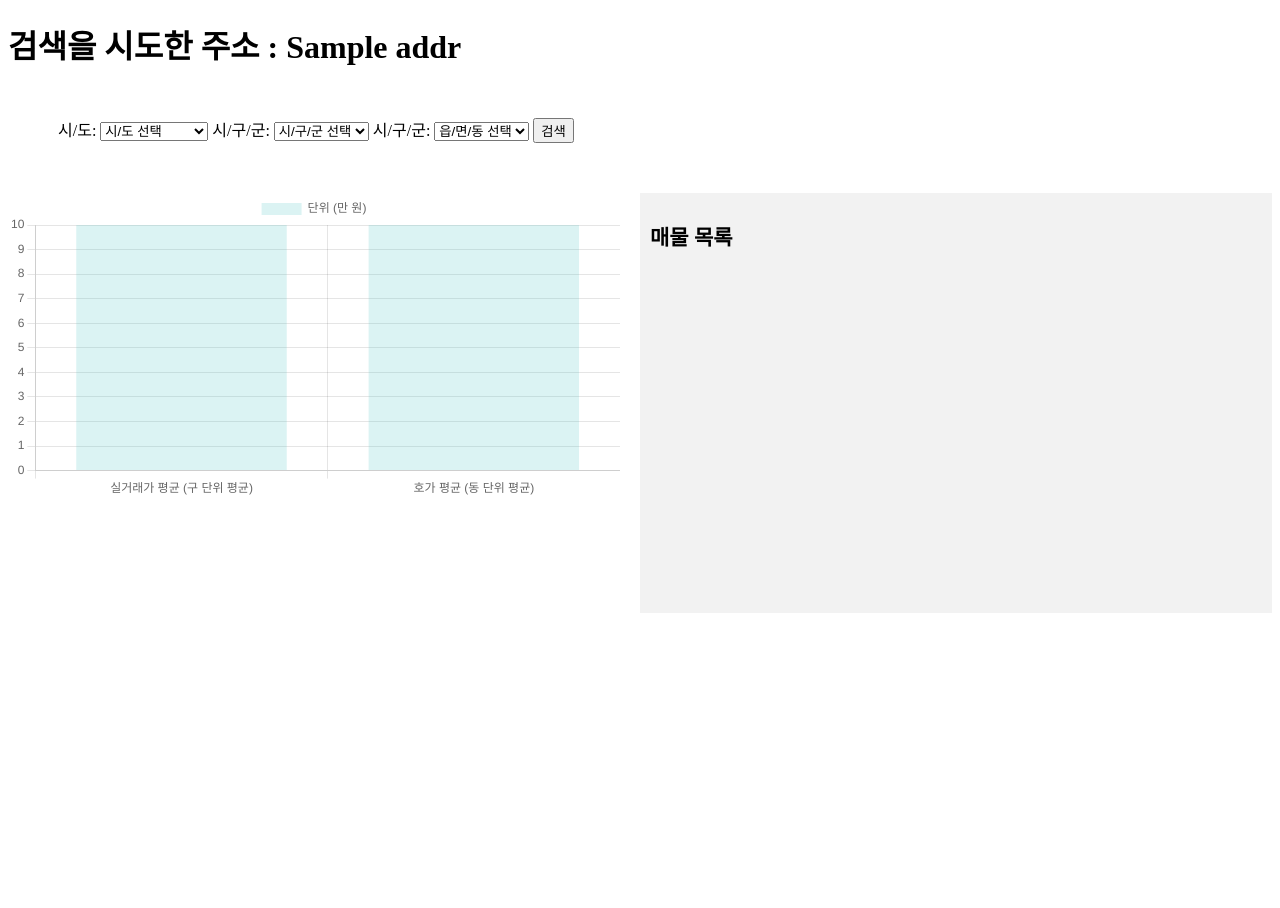
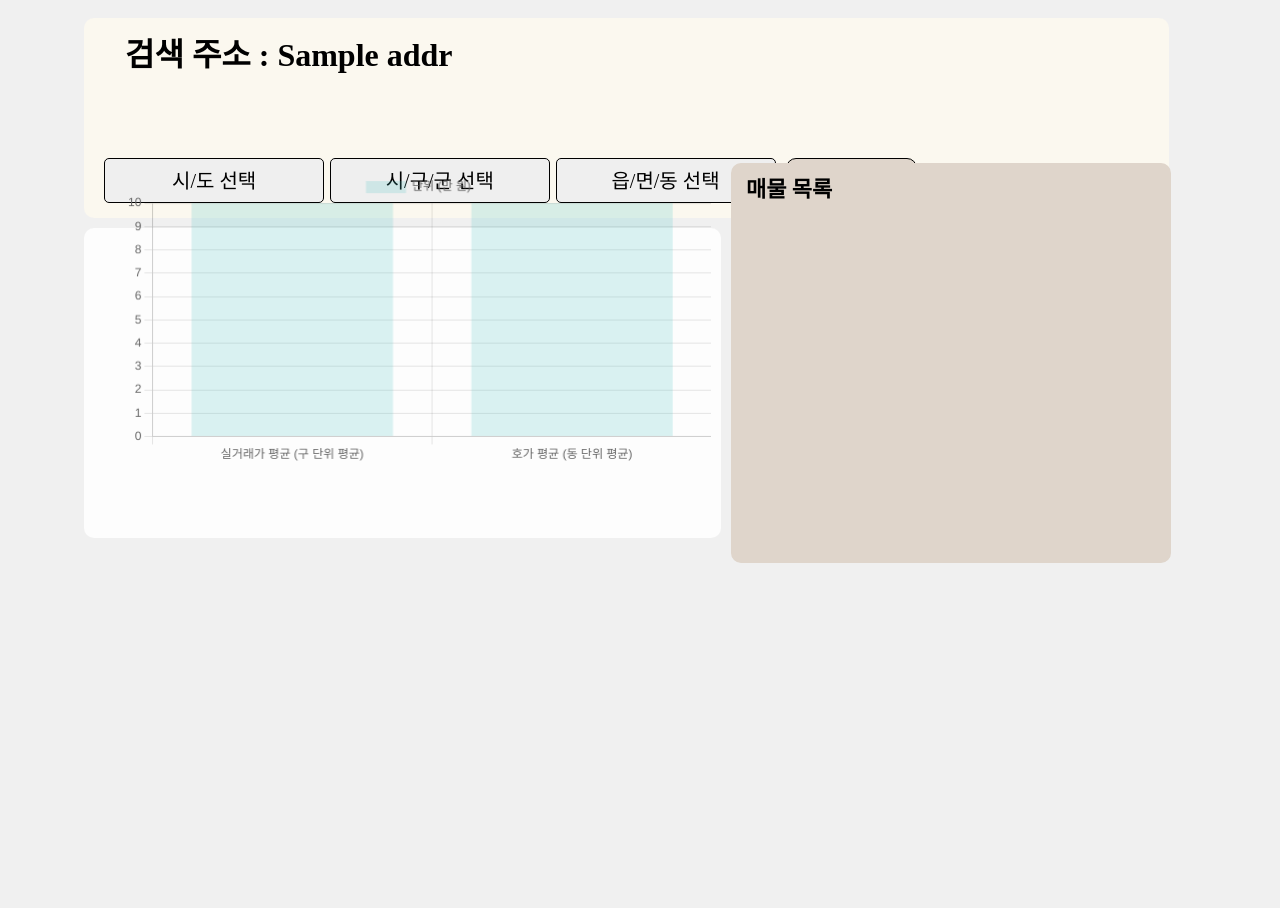
Before and after one commit to JunKiBeom/CD2023, a Django app: template capstone_webproject/templates/showlist.html in a window 1280 px wide. Before the commit the page ends 613 px from the top, so only its background shows below. Run offline with Django 4.2, Linux system fonts and the light colour scheme; the template is opened without the code that fills it: most values are stand-ins (such as "Sample title", 1, 10 or a date in 2020).

Commit message:
디자인병합

```diff
--- a/capstone_webproject/templates/showlist.html
+++ b/capstone_webproject/templates/showlist.html
@@ -12,29 +12,228 @@
             flex: 1;
             margin-right: 20px;
         }
-        canvas {
-            width: 100%;
-            height: auto;
+#propertyItems{
+color: #000000;
 }
+
 .property-list {
-            flex: 1;
-            width: 200px;
-            padding: 10px;
-            background-color: #f2f2f2;
-            font-size: 14px;
+
+flex: 0.7;
+position: relative;
+padding: 15px;
+background-color: #dfd5cb;
+font-family: 'Actor';
+font-style: normal;
+font-weight: 100;
+font-size: 18px;
+color: black;
+box-sizing: border-box;
+top: -8px;
+height: 500px;
+left: calc(1%-158px/2 + 120.5px);
+border-radius: 10px;
 }
+
 .property-item {
 margin-bottom: 10px;
 cursor: pointer;
+color: #000000;
 }
+
+body{
+position: absolute;
+width: 1046px;
+height: 900px;
+left: calc(50% - 1046px/2);
+top: 0px;
+background: #f0f0f0;
+justify-content: center;
+}
+.box{
+position: absolute;
+height: 310px;
+left: calc(20% - 500px/2 - 0.5px);
+right: 450px;
+top: 220px;
+background: #fdfdfd;
+border-radius: 10px;
+justify-content: center;
+}
+#city{
+/* 시/도/ */
+position: absolute;
+width: 350px;
+height: 45px;
+left: 228px;
+top: 600px;
+
+font-family: 'Actor';
+font-style: normal;
+font-weight: 400;
+font-size: 20px;
+line-height: 36px;
+display: flex;
+align-items: center;
+text-align: center;
+
+color: #000000;
+
+box-sizing: border-box;
+
+position: absolute;
+width: 220px;
+height: 45px;
+left: calc(45% - 95px/2 - 444px);
+top: 150px;
+
+border: 1px solid #000000;
+border-radius: 5px;
+justify-content: center;
+}
+#district{
+/* 시/구/군 */
+
+position: absolute;
+width: 137px;
+height: 45px;
+left: 481px;
+top: 600px;
+
+font-family: 'Actor';
+font-style: normal;
+font-weight: 400;
+font-size: 20px;
+line-height: 36px;
+display: flex;
+align-items: center;
+text-align: center;
+
+color: #000000;
+
+box-sizing: border-box;
+
+position: absolute;
+width: 220px;
+height: 45px;
+left: calc(43% - 150px/2 - 170px);
+top: 150px;
+
+border: 1px solid #000000;
+border-radius: 5px;
+justify-content: center;
+}
+#address{
+/* 읍/면/동 */
+
+position: absolute;
+width: 131px;
+height: 43px;
+right: 534px;
+top: 600px;
+
+font-family: 'Actor';
+font-style: normal;
+font-weight: 400;
+font-size: 20px;
+line-height: 36px;
+display: flex;
+align-items: center;
+text-align: center;
+text-transform: capitalize;
+
+color: #000000;
+
+box-sizing: border-box;
+
+position: absolute;
+width: 220px;
+height: 45px;
+left: calc(37% - 154px/2 + 120.5px);
+top: 150px;
+
+border: 1px solid #000000;
+border-radius: 5px;
+justify-content: center;
+}
+
+.searchBtn{
+/* 검색 */
+
+background-color: #dfd5cb;
+margin: 2px;
+border: none;
+color: black;
+text-align: center;
+text-decoration: none;
+
+position: absolute;
+width: 204px;
+height: 115px;
+left: 950px;
+top: 600px;
+font-family: 'Actor';
+font-style: normal;
+font-weight: 400;
+font-size: 20px;
+
+box-sizing: border-box;
+border: 1px solid #000000;
+position: absolute;
+width: 131px;
+height: 45px;
+left: calc(62% - 220px/2 + 120.5px);
+top: 148px;
+
+display: inline-block;
+cursor: pointer;
+-webkit-transition-duration: 0.4s;
+transition-duration: 0.4s;
+
+border-radius: 10px;
+justify-content: center
+}
+.btn1:hover{
+background-color: #4169E1;
+color: white;
+}
+.box1{
+position: absolute;
+height: 200px;
+left: calc(20% - 500px/2 - 0.5px);
+right: 2px;
+top: 10px;
+background: #fbf8ef;
+border-radius: 10px;
+justify-content: center;
+}
+select{ width: 200px; height: 41px; color: #999;
+    border:2px solid #ddd;
+    appearance:none; -webkit-appearance:none;
+}
+h2{
+position: relative;
+
+color: #000000;
+top: -25px;
+font-size: 22px;
+}
+span{
+color: #000000;
+}
+h1{
+position: relative;
+}
+
+
     </style>
 </head>
 <body>
-<h1> 검색을 시도한 주소 : {{ addr }}</h1>
-<p style='display: none'> 실거래가 평균 : {{ act_average_ppa }}, 호가 평균 : {{ get_average_ppa }}</p>
+<h1 style="z-index:3;"> 검색 주소 : {{ addr }}</h1>
+<div class="box"></div>
+<div style="z-index:0;" class="box1"></div>
+<span> 실거래가 평균 : {{ act_average_ppa }}, 호가 평균 : {{ get_average_ppa }}</span>
 <div id="addressForm" style="margin: 50px">
     <form action="showlist" method="POST"> {%csrf_token%}
-        <label for="city">시/도:</label>
         <select id="city" name="city">
             <option value="">시/도 선택</option>
             <option value="서울시">서울특별시</option>
@@ -57,12 +256,12 @@
             <!-- 다른 시들을 추가해 주세요 -->
         </select>
 
-        <label for="district">시/구/군:</label>
+
         <select id="district" name="district">
             <option value="">시/구/군 선택</option>
         </select>
 
-        <label for="address">시/구/군:</label>
+
         <select id="address" name="address">
             <option value="">읍/면/동 선택</option>
         </select>
@@ -73,14 +272,14 @@
         <!--        <input type="text" id="address" name="address">-->
 
         <!--        <input type="submit" value="검색" id="searchBtn" name="searchBtn" onclick="searchBtn()" class="btn_submit">-->
-        <button id="searchBtn" onclick="searchBtn()">검색</button>
+        <button class="searchBtn btn1" onclick="searchBtn()">검색</button>
 
 
     </form>
 </div>
 
 <div class="container">
-    <div class="chart-container">
+    <div style="z-index:2;" class="chart-container">
         <canvas id="myChart"></canvas>
     </div>
     <div class="property-list" style="overflow-y: scroll; height:400px;">
@@ -113,7 +312,7 @@
             {% endfor %}
         </ul>
         {% else %}
-        <p>목록이 없습니다.</p>
+        <span>목록이 없습니다.</span>
         {% endif %}
     </div>
 </div>
```
Also changed, not shown: capstone_webproject/templates/home.html (+25 -16 lines). Lines whose indentation alone changed are shown as unchanged.
